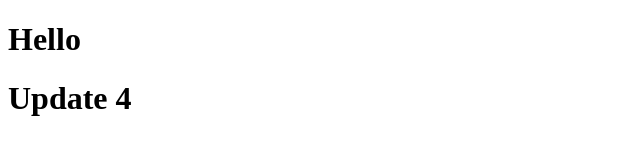
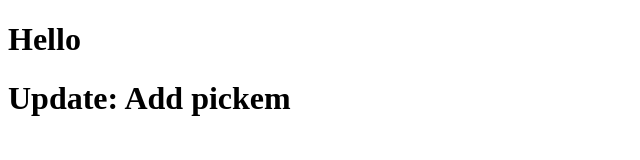
Before and after one commit to oleust/oleust.github.io, a plain HTML site: page index.html in a window 1280 px wide. Shown: the whole page, without its empty margins (0-640 px from the left). Drawn offline with Linux system fonts and the light colour scheme.

Commit message:
add pickem

```diff
--- a/index.html
+++ b/index.html
@@ -1,3 +1,3 @@
 <!DOCTYPE html>
 <h1>Hello</h1>
-<h1>Update 4</h1>
+<h1>Update: Add pickem</h1>
```
Also changed, not shown: 1 other file.
